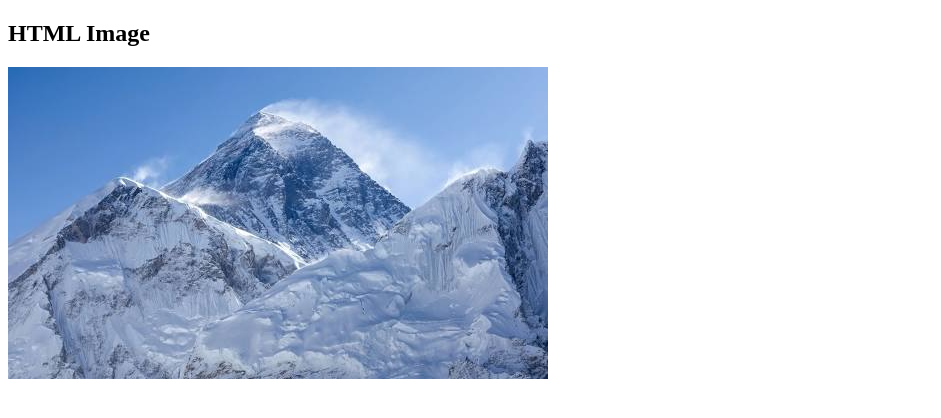
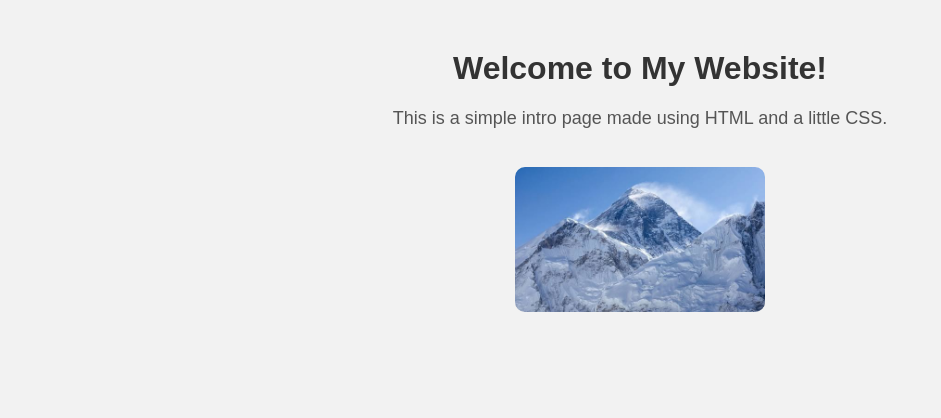
Before and after one commit to gitbitus/test, a plain HTML site: page index.html in a window 1280 px wide. Shown: the whole page, without its empty margins (0-941 px from the left). Drawn offline with Linux system fonts and the light colour scheme.

Commit message:
Update index.html

```diff
--- a/index.html
+++ b/index.html
@@ -1,8 +1,48 @@
 <!DOCTYPE html>
 <html>
+<head>
+  <title>Welcome to My Website</title>
+  <style>
+    body {
+      background-color: #f2f2f2;
+      text-align: center;
+      font-family: Arial, sans-serif;
+      margin-top: 50px;
+    }
+    h1 {
+      color: #333;
+    }
+    p {
+      color: #555;
+      font-size: 18px;
+    }
+    img {
+      width: 250px;
+      border-radius: 10px;
+      margin: 20px 0;
+    }
+    button {
+      background-color: #4CAF50;
+      color: white;
+      border: none;
+      padding: 10px 20px;
+      font-size: 16px;
+      border-radius: 5px;
+      cursor: pointer;
+    }
+    button:hover {
+      background-color: #45a049;
+    }
+  </style>
+</head>
 <body>
 
-<h2>HTML Image</h2>
-<img src="everest.jpg">
+  <h1>Welcome to My Website!</h1>
+  <p>This is a simple intro page made using HTML and a little CSS.</p>
+
+  <!-- You can replace this image URL with your own -->
+  <img src="everest.jpg" alt="Sample Photo">
+
+
 </body>
 </html>
```
